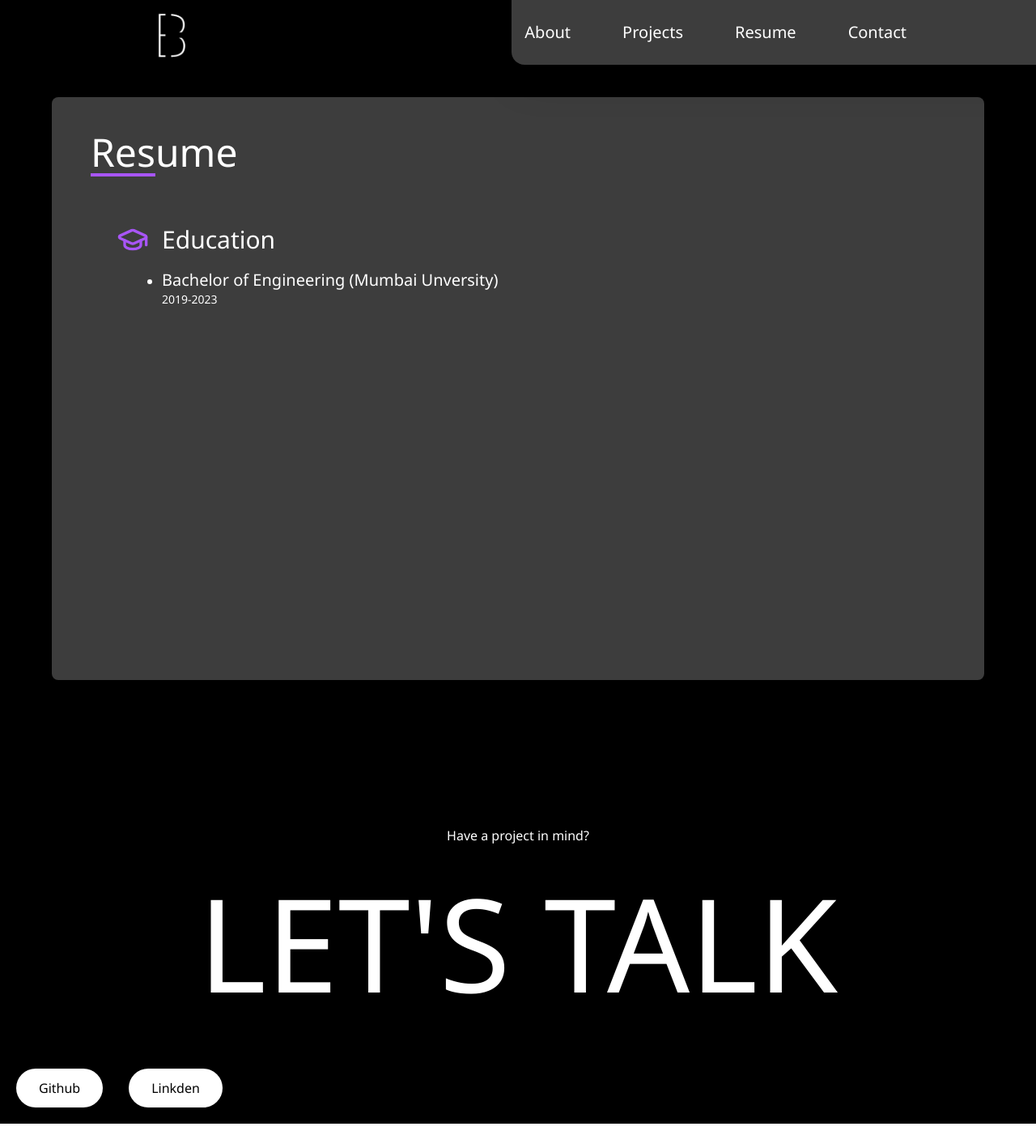
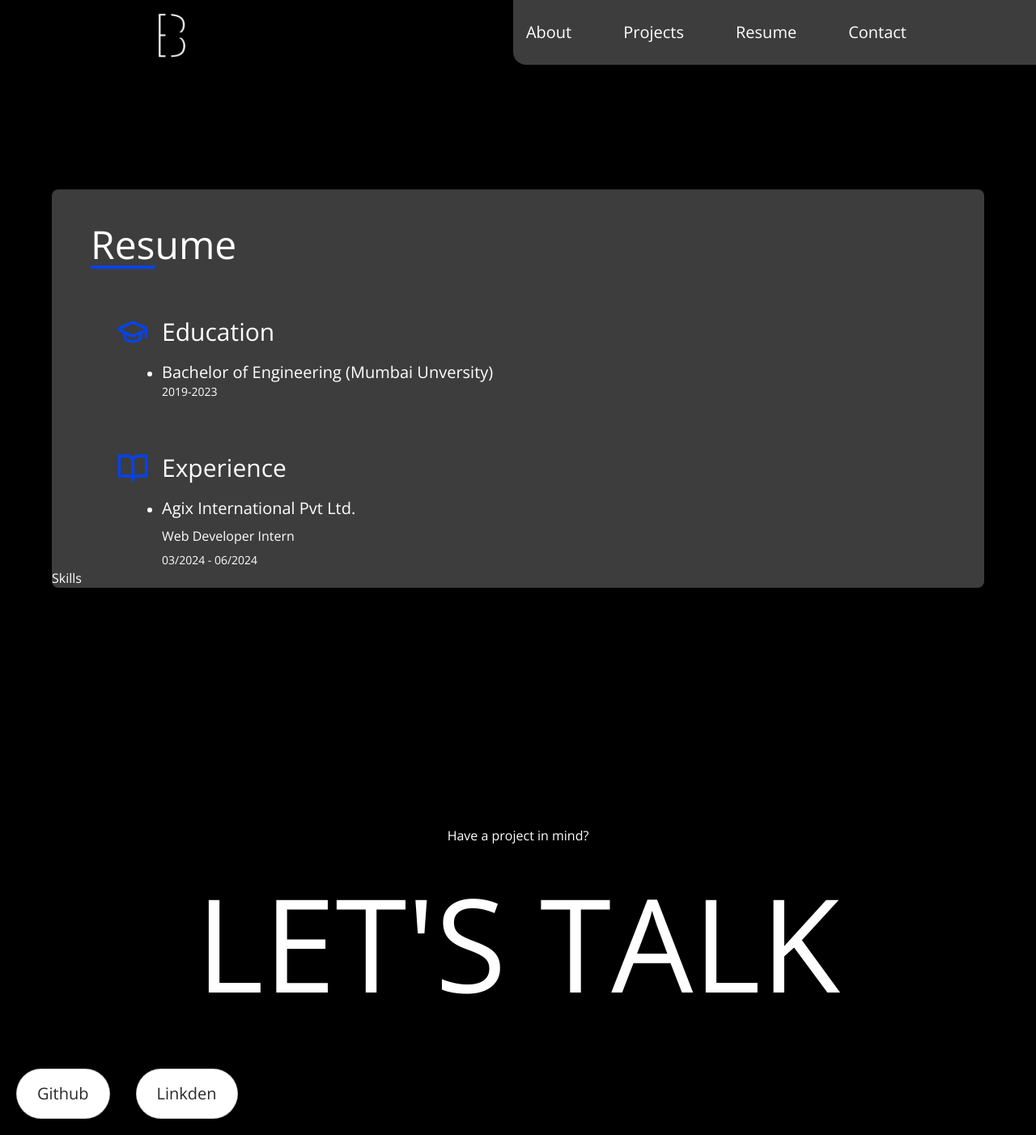
Before and after one commit to Balwant7/Portfolio, a React (Vite) app: page /resume in a window 1280 px wide. Shown: the whole page at 81% size. Built offline with nearby package versions, Linux system fonts and the light colour scheme.

Commit message:
updated resume page

```diff
--- a/index.html
+++ b/index.html
@@ -8,7 +8,7 @@
     <link rel="preconnect" href="https://fonts.googleapis.com" />
     <link rel="preconnect" href="https://fonts.gstatic.com" crossorigin />
     <link
-      href="https://fonts.googleapis.com/css2?family=Noto+Sans&display=swap"
+      href="https://fonts.googleapis.com/css2?family=Open+Sans&display=swap"
       rel="stylesheet"
     />
   </head>
--- a/package.json
+++ b/package.json
@@ -12,8 +12,10 @@
   "dependencies": {
     "@splinetool/react-spline": "^4.0.0",
     "@splinetool/runtime": "^1.8.7",
+    "bootstrap": "^5.3.3",
     "lucide-react": "^0.397.0",
     "react": "^18.3.1",
+    "react-bootstrap": "^2.10.4",
     "react-dom": "^18.3.1",
     "react-router-dom": "^6.24.0"
   },
--- a/src/App.jsx
+++ b/src/App.jsx
@@ -4,6 +4,7 @@ import Navbar from "./components/ui/Navbar";
 import Home from "./pages/Home/Home";
 import Footer from "./components/ui/Footer";
 import { Outlet } from "react-router-dom";
+// import "bootstrap/dist/css/bootstrap.min.css";
 
 function App() {
   const [count, setCount] = useState(0);
--- a/src/components/ui/Footer.jsx
+++ b/src/components/ui/Footer.jsx
@@ -10,12 +10,14 @@ const Footer = () => {
           <h1 className="text-white text-[8rem] md:text-[10rem]">LET'S TALK</h1>
         </div>
       </div>
-      <div className="bg-black flex gap-8 p-5 pt-10">
+      <div className="bg-black flex gap-8 p-5 pt-10" id="footer_social">
         <Link to="https://github.com/Balwant7">
-          <button className="bg-white rounded-full px-7 py-3">Github</button>
+          <button className="">Github</button>
+          {/* <button className="bg-white rounded-full px-7 py-3">Github</button> */}
         </Link>
         <Link to="https://www.linkedin.com/in/balwantsingh7">
-          <button className="bg-white rounded-full px-7 py-3">Linkden</button>
+          {/* <button className="bg-white rounded-full px-7 py-3">Linkden</button> */}
+          <button className="">Linkden</button>
         </Link>
       </div>
     </div>
--- a/src/index.css
+++ b/src/index.css
@@ -9,7 +9,7 @@
   margin: 0px;
   padding: 0px;
   box-sizing: border-box;
-  font-family: "Noto Sans", sans-serif;
+  font-family: "Open Sans", sans-serif;
   font-weight: 500;
   font-style: normal;
 }
@@ -17,3 +17,38 @@
   /* -webkit-text-stroke-width: 1.5px;
   -webkit-text-stroke-color: rgb(206, 75, 206); */
 }
+#footer_social a {
+  padding: 15px 25px;
+  font-size: 20px;
+  border: 1px solid rgba(0, 0, 0, 0.178);
+  border-radius: 50px;
+  color: rgba(0, 0, 0, 0.842);
+  background-color: white;
+  text-decoration: none;
+  z-index: 9;
+  position: relative;
+  overflow: hidden;
+  font-weight: 500;
+}
+#footer_social a::after {
+  content: "";
+  height: 100%;
+  width: 100%;
+  position: absolute;
+  background-color: black;
+  left: 0%;
+  bottom: -100%;
+  transition: 0.3s all ease;
+  border-radius: 50%;
+  z-index: -9;
+}
+
+#footer_social a:hover::after {
+  bottom: 0%;
+  border-radius: 0%;
+}
+
+#footer_social a:hover {
+  color: rgb(255, 255, 255);
+  z-index: 999;
+}
--- a/src/pages/Home/Home.jsx
+++ b/src/pages/Home/Home.jsx
@@ -12,9 +12,9 @@ const Home = () => {
             <Spline scene="https://prod.spline.design/ItsTVJmUbwwDUhR0/scene.splinecode" />
           </div>
           <div className=" absolute top-[22%] md:top-[15%] lg:top-[30%] left-[14%] md:left-[25%]">
-            <h1 className="text-[4.2rem] md:text-[6rem] lg:text-[7rem] text-white font-semibold leading-[5.5rem] md:leading-normal">
+            <h1 className="text-[4.2rem] md:text-[6rem] lg:text-[7rem] text-white ">
               Hii👋 I'm
-              <span className="text-white "> Balwant</span>
+              <span className="text-white"> Balwant</span>
               <br />a Web Developer
             </h1>
           </div>
--- a/src/pages/resume/Resume.jsx
+++ b/src/pages/resume/Resume.jsx
@@ -1,5 +1,6 @@
 import React from "react";
-import { GraduationCap } from "lucide-react";
+import { GraduationCap, BookOpen } from "lucide-react";
+import ProgressBar from "react-bootstrap/ProgressBar";
 
 const Resume = () => {
   return (
@@ -8,24 +9,21 @@ const Resume = () => {
         id="resume"
         className="bg-black w-full h-[100vh] flex items-center justify-center"
       >
-        <div
-          id="resumewrapper"
-          className="bg-[#3D3D3D] h-[90vh] w-[90%] rounded-lg"
-        >
-          <h1 className="text-white mb-5 text-[3rem] p-8 pl-12">
-            <span className=" underline underline-offset-8 decoration-purple-500 ">
+        <div id="resumewrapper" className="bg-[#3D3D3D] w-[90%] rounded-lg">
+          <h1 className="text-white mb-5 text-[3rem] p-8 md:pl-12">
+            <span className=" underline underline-offset-8 decoration-[#0443F2] ">
               Res
             </span>
             ume
           </h1>
 
           <div id="eduaction">
-            <span className="flex ml-20 gap-4 items-center">
-              <GraduationCap size={40} color="#a855f7" />
+            <span className="flex ml-6 md:ml-20 gap-4 items-center">
+              <GraduationCap size={40} color="#0443F2" />
               <h1 className="text-3xl text-white">Education</h1>
             </span>
-            <div id="graduation" className="ml-[8.5rem] mt-4">
-              <ul className="list-disc decoration-purple-500 text-white">
+            <div id="graduation" className="ml-[6rem] md:ml-[8.5rem] mt-4">
+              <ul className="list-disc  text-white">
                 <li>
                   <h1 className="text-xl text-white">
                     {" "}
@@ -36,6 +34,27 @@ const Resume = () => {
               <p className="text-white text-sm">2019-2023</p>
             </div>
           </div>
+          <div id="experinece" className="mt-16">
+            <span className="flex ml-6 md:ml-20 gap-4 items-center">
+              <BookOpen size={40} color="#0443F2" />
+              <h1 className="text-3xl text-white">Experience</h1>
+            </span>
+            <div id="experinece" className="ml-[6rem] md:ml-[8.5rem] mt-4">
+              <ul className="list-disc  text-white">
+                <li>
+                  <h1 className="text-xl text-white">
+                    {" "}
+                    Agix International Pvt Ltd.
+                  </h1>
+                </li>
+              </ul>
+              <p className="text-white my-2">Web Developer Intern</p>
+              <p className="text-white text-sm">03/2024 - 06/2024</p>
+            </div>
+          </div>
+          <div id="skills">
+            <h1 className="text-white">Skills</h1>
+          </div>
         </div>
       </div>
     </>
```
Also changed, not shown: 1 other file (tests, documents, lock files or other folders).
